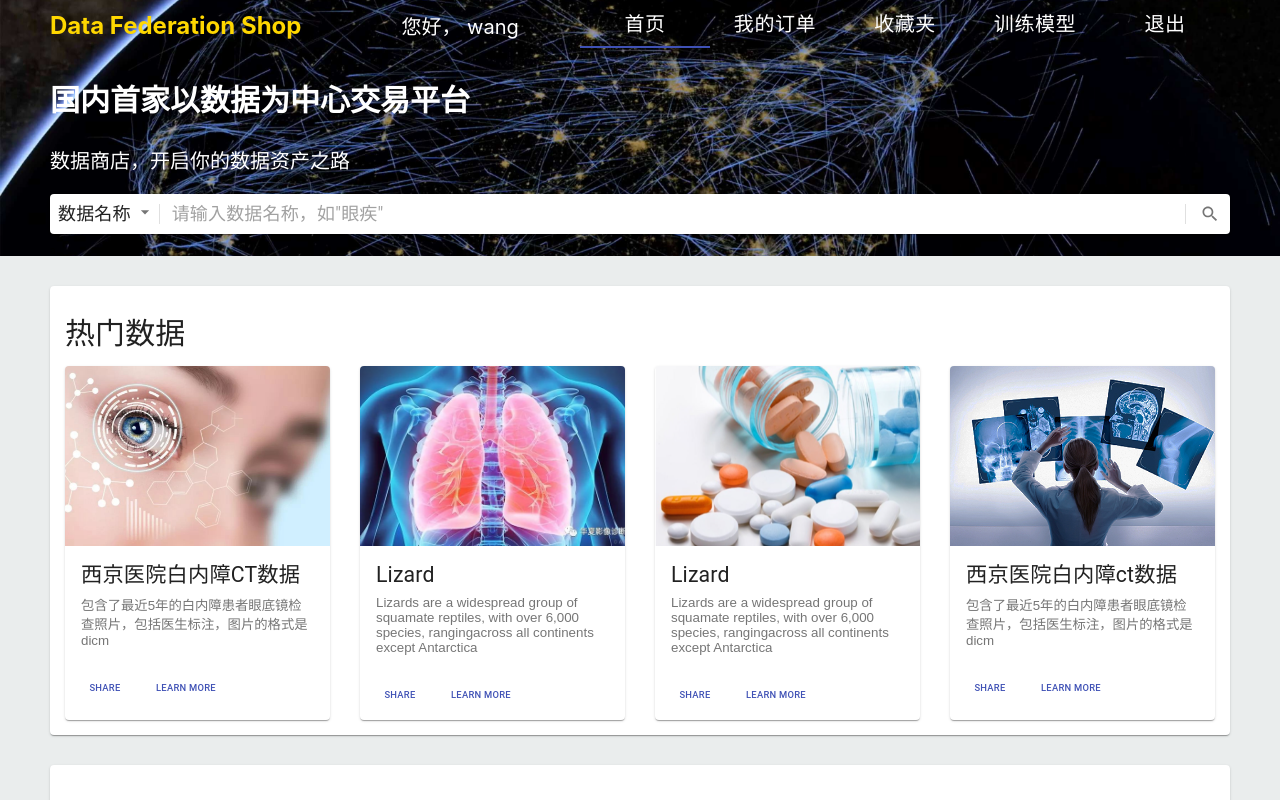
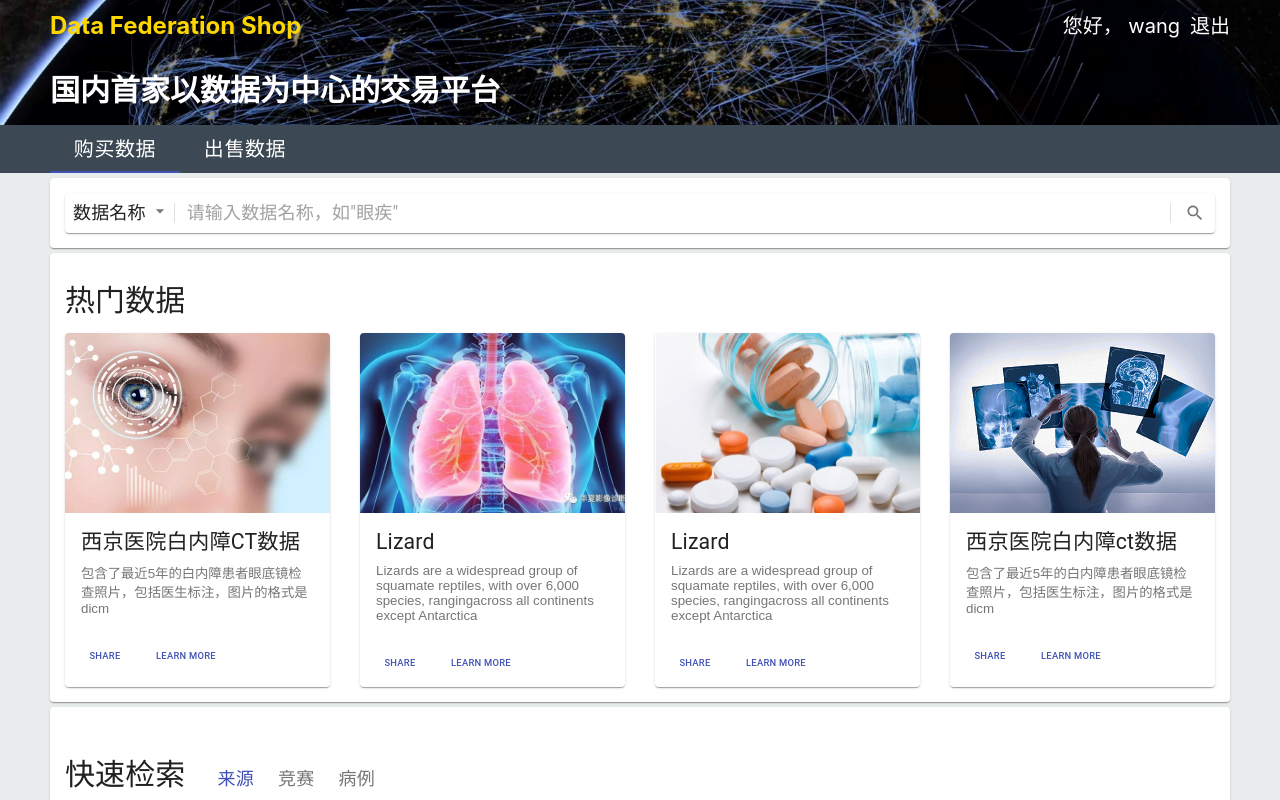
Before and after one commit to Alphia/dfWeb, a React (Create React App) app: page / in a window 1280 px wide. Shown: the top 800 px of the page. Built offline with nearby package versions, Linux system fonts and the light colour scheme.

Commit message:
add seller's tab

```diff
--- a/src/js/Header.js
+++ b/src/js/Header.js
@@ -2,8 +2,6 @@ import React from "react";
 import withStyles from "@material-ui/core/styles/withStyles";
 import Tabs from "@material-ui/core/Tabs";
 import Tab from "@material-ui/core/Tab";
-import cls from 'classnames';
-import SearchingBox from "./SearchingBox";
 import back3 from "../pic/back3.jpg";
 
 const styles = {
@@ -12,7 +10,7 @@ const styles = {
         backgroundPosition: '30%',
         backgroundRepeat: 'no-repeat',
         backgroundSize: 'cover',
-        backgroundColor: 'rgb(51,63,72)',
+        backgroundColor: 'rgb(38,47,54)',
     },
     bannerWrapper: {
         width: '1180px',
@@ -20,42 +18,46 @@ const styles = {
     },
     bannerRight: {
         float: 'right',
-        display: 'block',
+        color: '#ffffff',
+        '& p': {
+            margin: '1rem 0 0 1rem',
+            display: 'inline-block',
+            fontSize: '2rem',
+        },
+    },
+
+    bannerLeft: {
+        display: 'inline-block',
+        padding: '1.1rem 0',
+        '& h2': {
+            color: 'gold',
+            margin: '0 0 0 0',
+            fontSize: '2.4rem',
+        },
+    },
+
+    nav: {
+        backgroundColor: 'rgb(60,73,84)',
         '& button': {
             fontSize: '2rem',
             color: '#ffffff !important',
             minWidth: '13rem',
         },
     },
-    bannerLeft: {
-        display: 'inline-block',
-        padding: '1.1rem 0',
-        color: '#ffffff',
 
-        '& p': {
-            display: 'inline-block',
-            fontSize: '2rem',
-            margin: '0 0 0 10rem',
+    navTab:{
+        display:'inline-block',
     },
-        '& h2': {
-            color: 'gold',
-            display: 'inline-block',
-            margin: '0 0 0 0',
-            fontSize: '2.4rem',
-        },
-    },
+
     subTitle: {
         color: '#ffffff',
         '& h2': {
             fontSize: '3rem',
-        },
-        '& p': {
-            fontSize: '2rem',
+            marginBottom: 0,
+            marginTop: '1.5rem',
+            paddingBottom: '1.5rem'
         },
     },
-    searchBoxWrapper: {
-        margin: '2rem 0 1rem 0',
-    }
 };
 
 class Header extends React.Component {
@@ -73,16 +75,31 @@ class Header extends React.Component {
         this.props.onTabChange(newValue);
     };
 
-    onSearch = () => {
-        this.props.onSearch()
-    };
-
     render() {
         const {classes} = this.props;
         return (
+            <div>
                 <div className={classes.back}>
                     <div className={classes.bannerWrapper}>
-                    <div className={cls(classes.bannerRight, classes.selected)}>
+
+                        <div className={classes.bannerLeft}>
+                            <h2>Data Federation Shop </h2>
+                        </div>
+
+                        <div className={classes.bannerRight}>
+                            <p>您好，&nbsp;{this.state.userName}</p>
+                            <p onClick={this.props.logoutHandler}>退出</p>
+                        </div>
+
+                        <div className={classes.subTitle}>
+                            <h2>国内首家以数据为中心的交易平台</h2>
+                        </div>
+                    </div>
+                </div>
+
+                <div className={classes.nav}>
+                    <div className={classes.bannerWrapper}>
+                        <div className={classes.navTab}>
                             <Tabs
                                 value={this.state.value}
                                 onChange={this.handleChange}
@@ -90,26 +107,11 @@ class Header extends React.Component {
                                 textColor="primary"
                                 centered
                             >
-                            <Tab label="首页"/>
-                            <Tab label="我的订单"/>
-                            <Tab label="收藏夹"/>
-                            <Tab label="训练模型"/>
-                            <Tab label="退出" onClick={this.props.logoutHandler}/>
+                                <Tab label="购买数据"/>
+                                <Tab label="出售数据"/>
                             </Tabs>
-
                         </div>
-                    <div className={classes.bannerLeft}>
-                        <h2>Data Federation Shop </h2>
-                        <p>您好，&nbsp;{this.state.userName}</p>
                     </div>
-                    <div className={classes.subTitle}>
-                        <h2>国内首家以数据为中心交易平台</h2>
-                        <p>数据商店，开启你的数据资产之路</p>
-                    </div>
-                    <div className={classes.searchBoxWrapper}>
-                        <SearchingBox onSearch={this.props.onSearch}/>
-                    </div>
-                    <p>a</p>
                 </div>
             </div>
         )
--- a/src/js/HomeTab.js
+++ b/src/js/HomeTab.js
@@ -5,7 +5,7 @@ import HotData from "./HotData";
 import QuickSearch from "./QuickSearch";
 import ListingBox from "./ListingBox";
 import ItemBox from "./item/ItemBox";
-
+import SearchingBox from "./SearchingBox";
 
 const styles = {
     root: {
@@ -14,11 +14,15 @@ const styles = {
         padding: '0'
     },
     paper: {
-        margin: '3rem auto',
+        margin: '0.5rem auto',
         padding: '1.5rem',
     },
     hidden: {
         visibility: 'hidden'
+    },
+
+    searchBoxWrapper: {
+        margin: '0rem 0 0 0',
     }
 };
 
@@ -31,6 +35,10 @@ class HomeTab extends React.Component {
             itemId: 1
         }
     }
+
+    onSearch = () => {
+        this.props.onSearch()
+    };
 
     viewItem = (id) => {
         this.setState({
@@ -51,6 +59,12 @@ class HomeTab extends React.Component {
         const isShowing = content => content === this.state.content;
         return (
             <div className={classes.root}>
+                <Paper className={classes.paper}>
+                    <div className={classes.searchBoxWrapper}>
+                        <SearchingBox onSearch={this.props.onSearch}/>
+                    </div>
+                </Paper>
+
                 {isShowing("landing") && <div>
                     <Paper className={classes.paper}>
                         <HotData viewItem={this.view('item')}/>
--- a/src/js/Main.js
+++ b/src/js/Main.js
@@ -24,10 +24,9 @@ class Main extends React.Component {
     render() {
         return (
             <div>
-                <Header userName={this.state.userName} onTabChange={this.handleTabChange}
-                        onSearch={this.handleSearch}/>
+                <Header userName={this.state.userName} onTabChange={this.handleTabChange}/>
                 <TabPanel value={this.state.tabValue} index={0}>
-                    <HomeTab ref={this.homeRef}/>
+                    <HomeTab ref={this.homeRef} onSearch={this.handleSearch}/>
                 </TabPanel>
                 <TabPanel value={this.state.tabValue} index={1}>
                     Item Two
```
Lines whose indentation alone changed are shown as unchanged.
